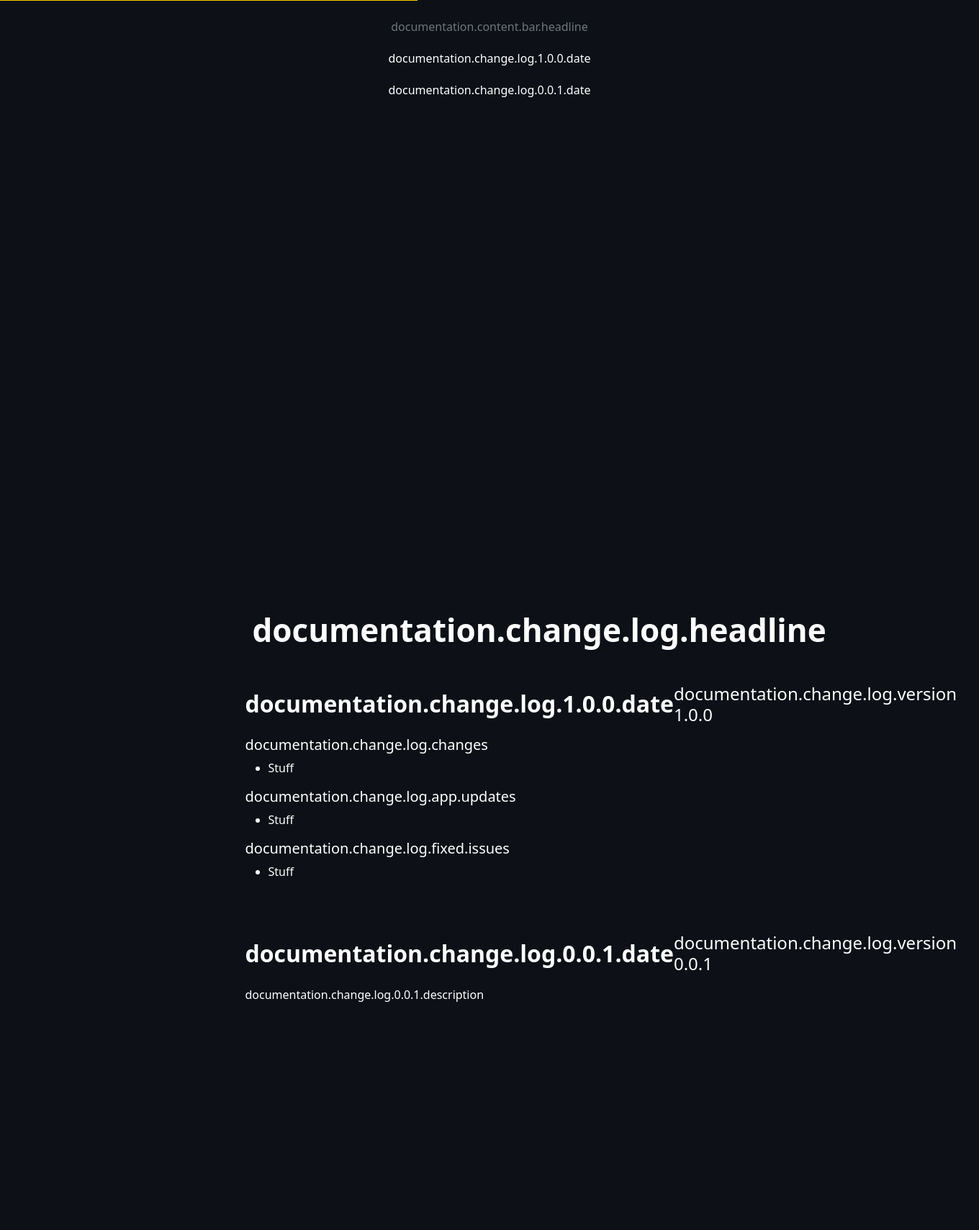
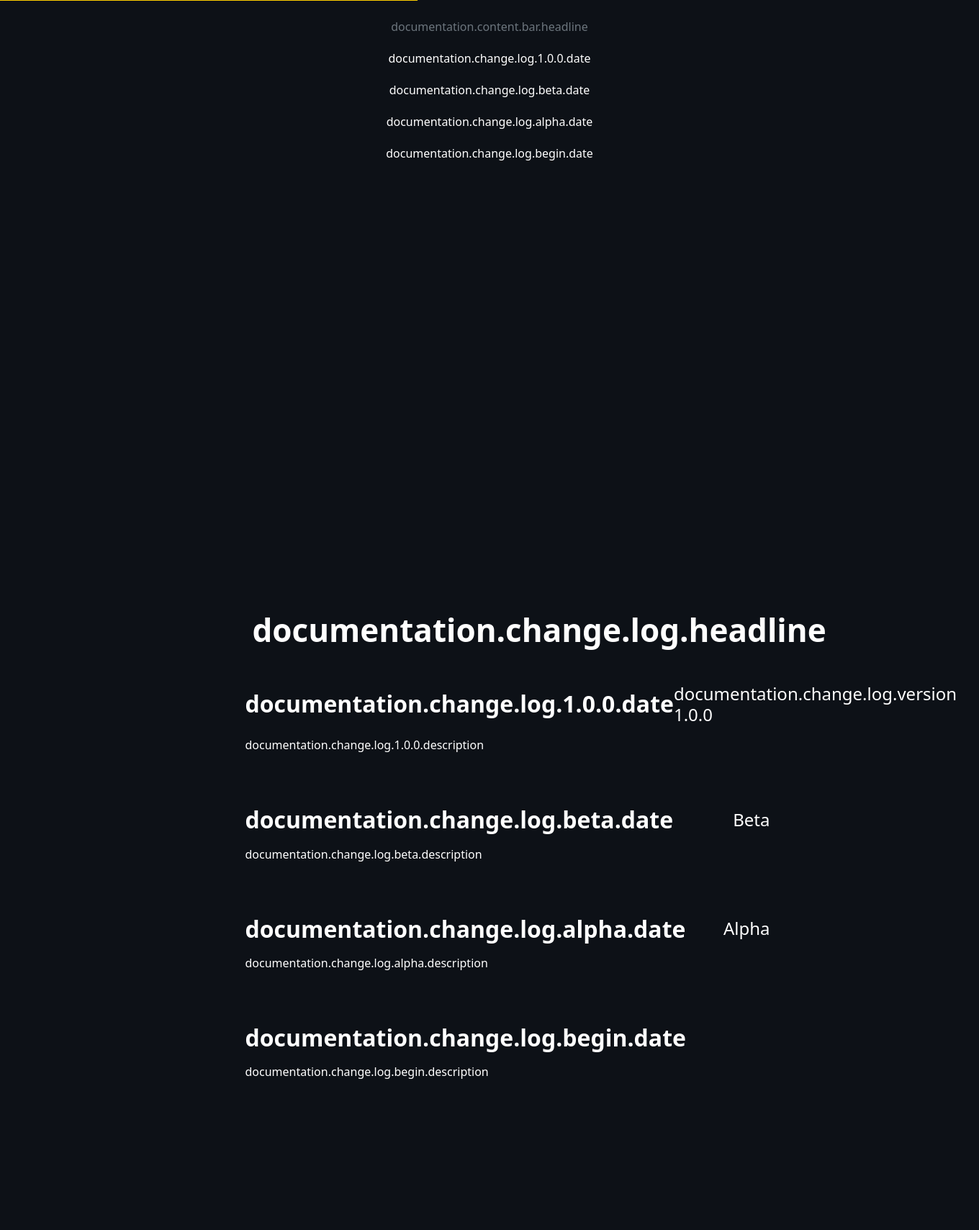
Before and after one commit to taskwolf-net/taskwolf-documentation, a Django app: template documentation/templates/change-log.html in a window 1360 px wide. Shown: the part 1019-2728 px from the top of the page at 72% size. Run offline with Django 4.2, Linux system fonts and the light colour scheme; the template is opened without the code that fills it, so the values that code supplies are empty; some libraries are stand-ins or nearby versions.

Commit message:
Update change log page

```diff
--- a/documentation/templates/change-log.html
+++ b/documentation/templates/change-log.html
@@ -14,31 +14,27 @@
             <h2 class="documentation-section-headline mb-0">{% trans 'documentation.change.log.1.0.0.date' %}</h2>
             <h4 class="mb-0">{% trans 'documentation.change.log.version' %} 1.0.0</h4>
           </div>
-          <h5 class="mt-2">{% trans 'documentation.change.log.changes' %}</h5>
-          <ul>
-            <li>
-              <p>Stuff</p>
-            </li>
-          </ul>
-          <h5 class="mt-2">{% trans 'documentation.change.log.app.updates' %}</h5>
-          <ul>
-            <li>
-              <p>Stuff</p>
-            </li>
-          </ul>
-          <h5 class="mt-2">{% trans 'documentation.change.log.fixed.issues' %}</h5>
-          <ul>
-            <li>
-              <p>Stuff</p>
-            </li>
-          </ul>
+          <p class="mt-2">{% trans 'documentation.change.log.1.0.0.description' %}</p>
         </div>
         <div class="documentation-section">
           <div class="d-flex align-items-center justify-content-between mb-3">
-            <h2 class="documentation-section-headline mb-0">{% trans 'documentation.change.log.0.0.1.date' %}</h2>
-            <h4 class="mb-0">{% trans 'documentation.change.log.version' %} 0.0.1</h4>
+            <h2 class="documentation-section-headline mb-0">{% trans 'documentation.change.log.beta.date' %}</h2>
+            <h4 class="mb-0">Beta</h4>
           </div>
-          <p class="mt-2">{% trans 'documentation.change.log.0.0.1.description' %}</p>
+          <p class="mt-2">{% trans 'documentation.change.log.beta.description' %}</p>
+        </div>
+        <div class="documentation-section">
+          <div class="d-flex align-items-center justify-content-between mb-3">
+            <h2 class="documentation-section-headline mb-0">{% trans 'documentation.change.log.alpha.date' %}</h2>
+            <h4 class="mb-0">Alpha</h4>
+          </div>
+          <p class="mt-2">{% trans 'documentation.change.log.alpha.description' %}</p>
+        </div>
+        <div class="documentation-section">
+          <div class="d-flex align-items-center justify-content-between mb-3">
+            <h2 class="documentation-section-headline mb-0">{% trans 'documentation.change.log.begin.date' %}</h2>
+          </div>
+          <p class="mt-2">{% trans 'documentation.change.log.begin.description' %}</p>
         </div>
       </div>
     </div>
--- a/static/css/base/documentation-footer.css
+++ b/static/css/base/documentation-footer.css
@@ -7,8 +7,8 @@
 
 #documentation-footer-content {
   width: 100%;
-  padding-top: 4%;
-  padding-bottom: 2%;
+  padding-top: 80px;
+  padding-bottom: 20px;
 }
 
 #documentation-footer-content-links {
@@ -17,6 +17,7 @@
   justify-content: center;
   gap: calc(60% / 2);
   margin: auto;
+  margin-bottom: 60px;
 }
 
 #documentation-footer-logo {
--- a/static/templates/documentation-header.html
+++ b/static/templates/documentation-header.html
@@ -72,7 +72,7 @@
       document.body.clientHeight;
     var content = document.getElementsByClassName("sidebar-influenced")[0];
     var contentBottom = content.getBoundingClientRect().bottom + window.scrollY;
-    var margin = Math.max(384, windowHeight - contentBottom);
+    var margin = Math.max(windowHeight / 2, windowHeight - contentBottom);
     content.style.marginBottom = margin + "px";
   });
 </script>
```
Also changed, not shown: locale/de/LC_MESSAGES/django.po, locale/en/LC_MESSAGES/django.po.
